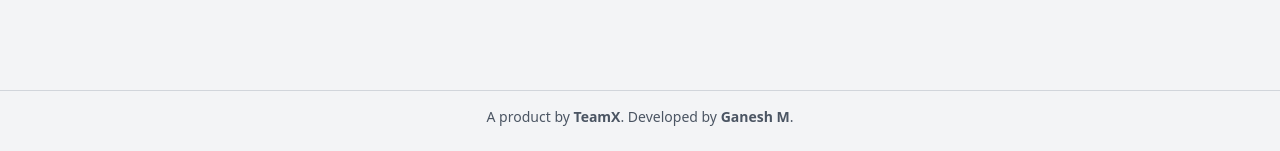
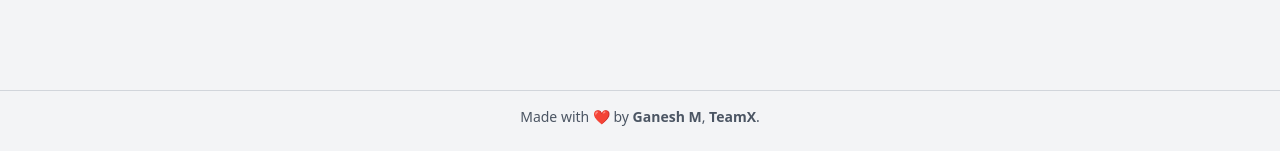
Before and after one commit to prodev717/Vynkly, a PHP site: page / in a window 1280 px wide. Shown: the part 649-800 px from the top of the page. Run offline with PHP 8.4, Linux system fonts and the light colour scheme; some libraries are stand-ins or nearby versions.

Commit message:
Add files via upload

```diff
--- a/index.php
+++ b/index.php
@@ -45,10 +45,9 @@
 
   <footer class="w-full border-t border-gray-300 dark:border-gray-700 pt-4 pb-6 text-center text-sm text-gray-600 dark:text-gray-400">
     <p>
-      A product by
+      Made with ❤️ by
+      <a target="_blank" href="https://github.com/prodev717/" class="hover:underline font-semibold">Ganesh M</a>,
       <a target="_blank" href="https://www.instagram.com/teamx.vit/" class="hover:underline font-semibold">TeamX</a>.
-      Developed by
-      <a target="_blank" href="https://github.com/prodev717/" class="hover:underline font-semibold">Ganesh M</a>.
     </p>
   </footer>
 
```
